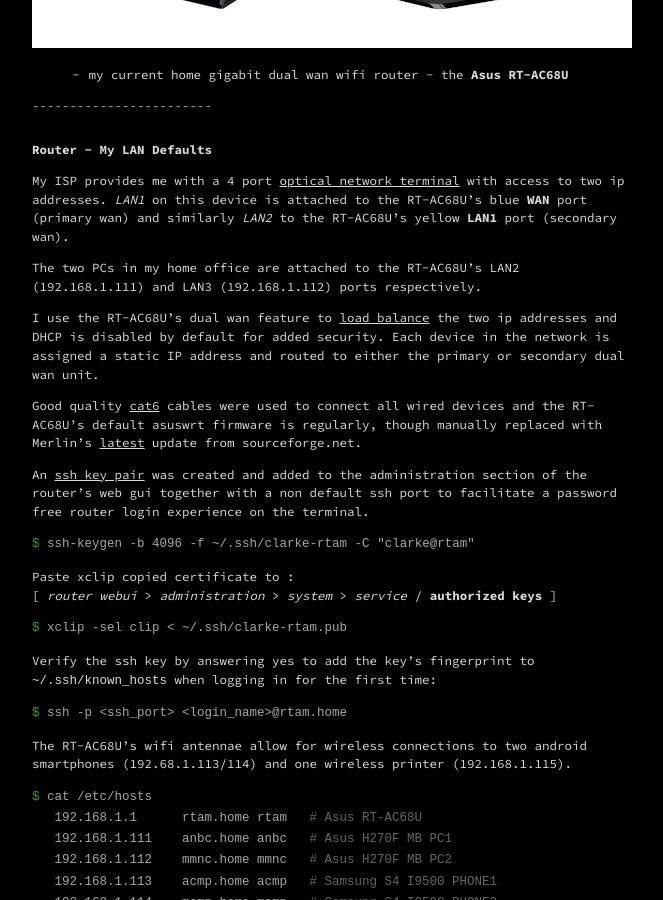
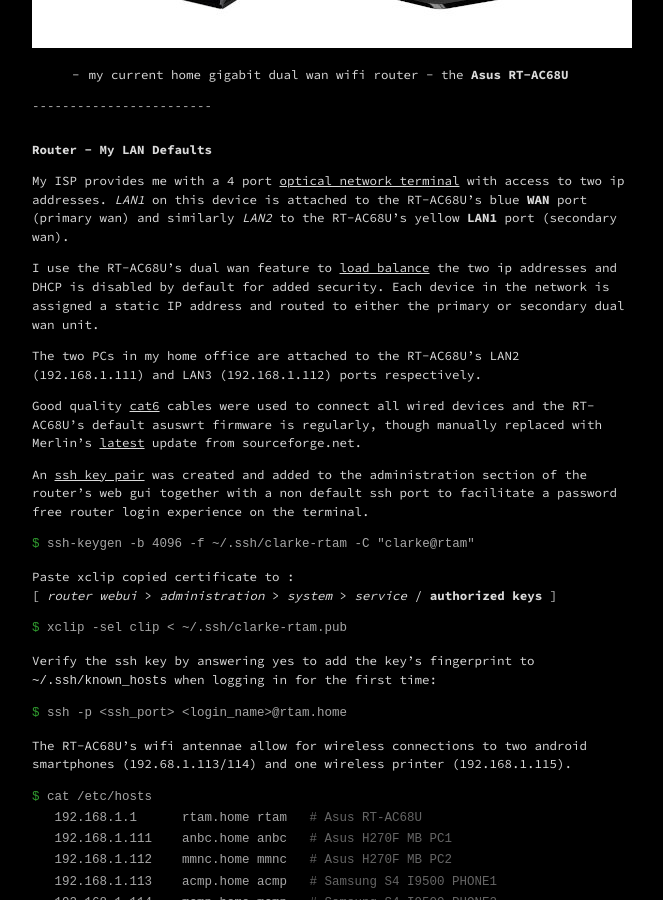
Before and after one commit to calumngimhk/calumngimhk.github.io, a Jekyll site: the page built from _posts/2019-07-18-router-first-line-of-defence.md, in a window 1280 px wide and 900 px high, scrolled down 856 px. Shown: the whole window, without its empty margins (308-971 px from the left). Built offline with Jekyll 4.4.1, drawn with Linux system fonts in a browser that asks for light colours.

Commit message:
1563859447

```diff
--- a/_posts/2019-07-18-router-first-line-of-defence.md
+++ b/_posts/2019-07-18-router-first-line-of-defence.md
@@ -53,11 +53,11 @@
 
 >
 
-The two PCs in my home office are attached to the RT-AC68U's LAN2 (192.168.1.111) and LAN3 (192.168.1.112) ports respectively.
+I use the RT-AC68U's dual wan feature to [load balance](https://en.wikipedia.org/wiki/Network_Load_Balancing) the two ip addresses and DHCP is disabled by default for added security. Each device in the network is assigned a static IP address and routed to either the primary or secondary dual wan unit.
 
 >
 
-I use the RT-AC68U's dual wan feature to [load balance](https://en.wikipedia.org/wiki/Network_Load_Balancing) the two ip addresses and DHCP is disabled by default for added security. Each device in the network is assigned a static IP address and routed to either the primary or secondary dual wan unit.
+The two PCs in my home office are attached to the RT-AC68U's LAN2 (192.168.1.111) and LAN3 (192.168.1.112) ports respectively.
 
 >
 
```
